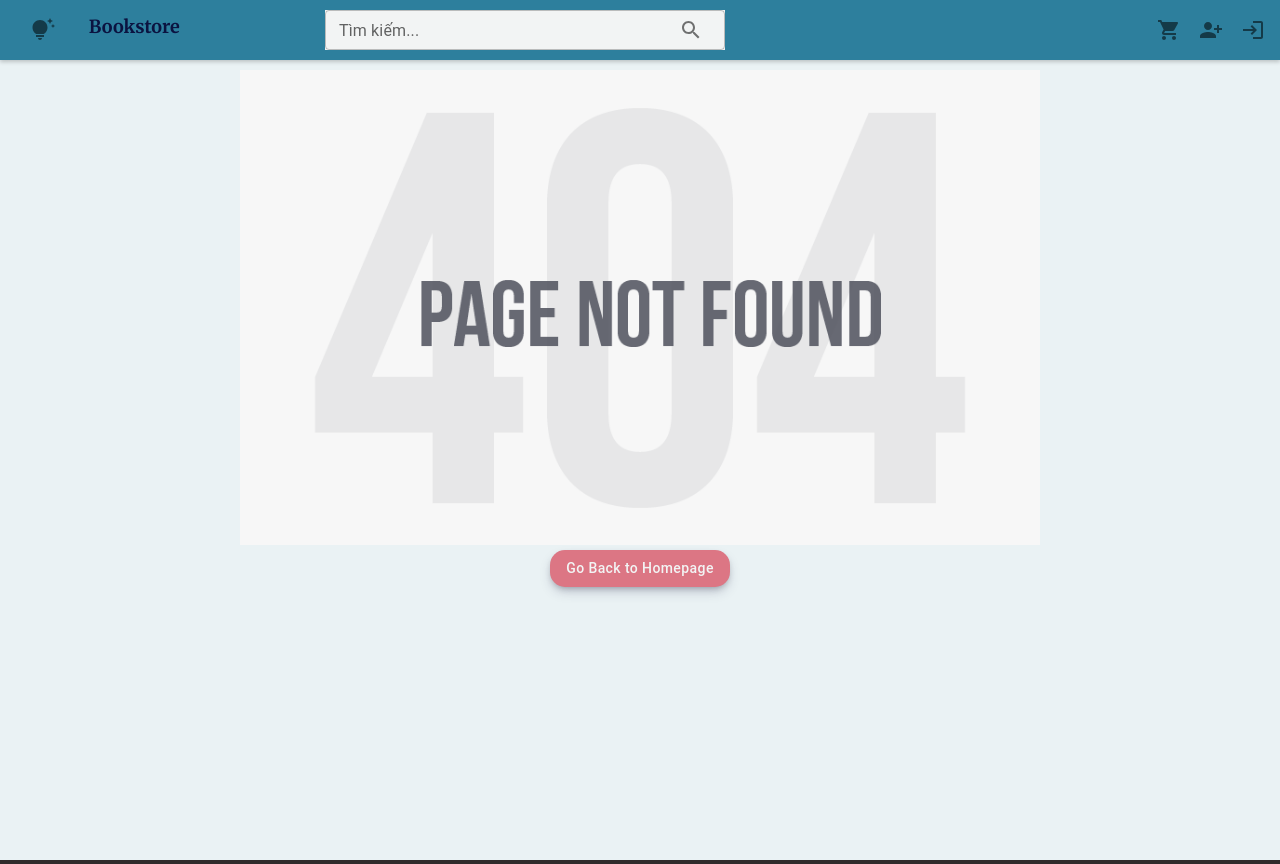
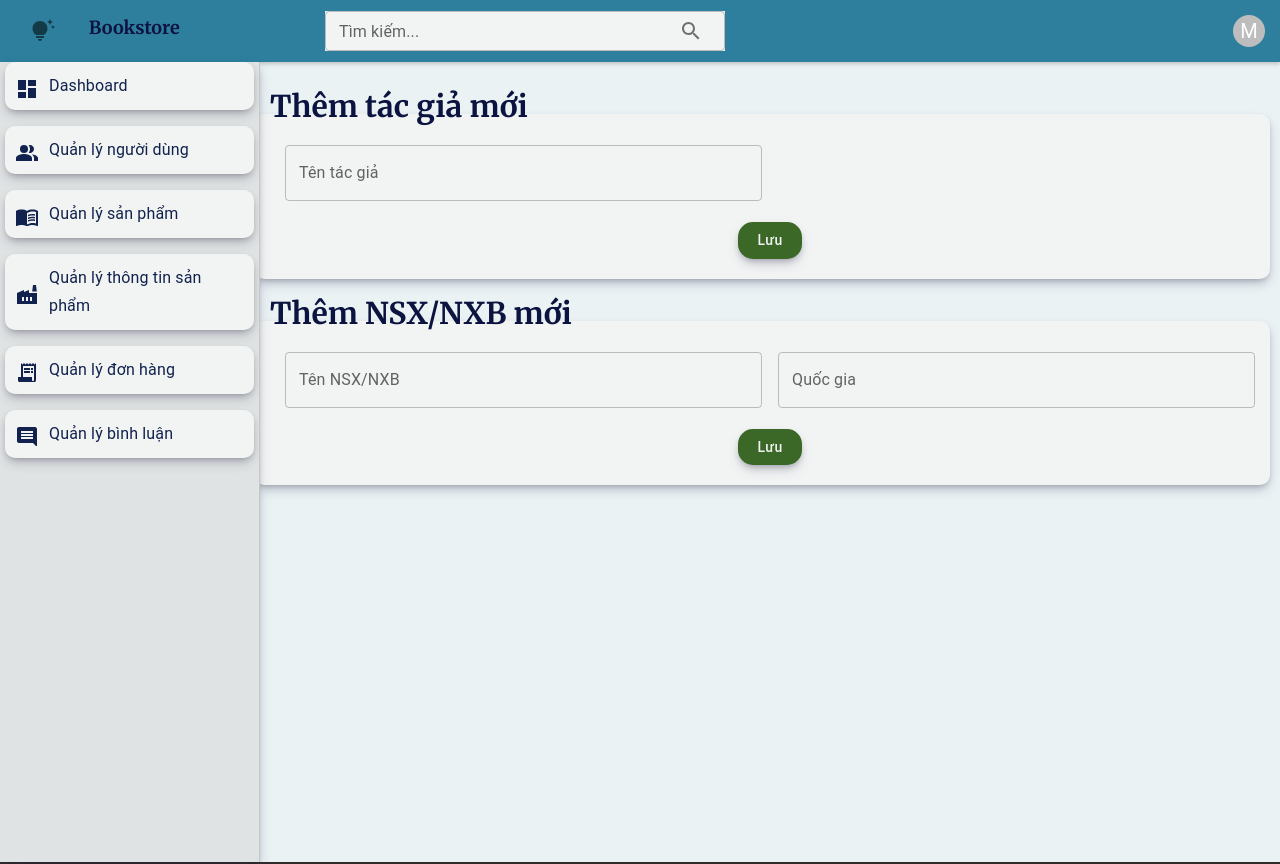
Before and after one commit to tungnguyen0304/BookStore, a React (Create React App) app: page /admin/product-info in a window 1280 px wide. Shown: the top 864 px of the page. Built offline with nearby package versions, Linux system fonts and the light colour scheme.

Commit message:
Add ability to add author, manufacturer

```diff
--- a/src/App.js
+++ b/src/App.js
@@ -25,11 +25,11 @@ export default function App() {
 
     return (
         <div style={{display: 'flex', flexDirection: 'column', minHeight: '100vh'}}>
-            {/* <AdminHeader showSideBar={showSideBar} setShowSideBar={setShowSideBar}/> */}
-            <GuestHeader/>
+            <AdminHeader showSideBar={showSideBar} setShowSideBar={setShowSideBar}/>
+            {/* <GuestHeader/> */}
             <div style={container}>
                 <div style={sticky}>
-                    {/* <Sidebar showSideBar={showSideBar} setShowSideBar={setShowSideBar}/> */}
+                    <Sidebar showSideBar={showSideBar} setShowSideBar={setShowSideBar}/>
                 </div>
                 <div style={content}>
                     <Webpages />
--- a/src/webpages/Sidebar.js
+++ b/src/webpages/Sidebar.js
@@ -1,5 +1,6 @@
 import DashboardIcon from "@mui/icons-material/Dashboard";
 import MenuBookIcon from '@mui/icons-material/MenuBook';
+import FactoryIcon from '@mui/icons-material/Factory';
 import PeopleAltIcon from '@mui/icons-material/PeopleAlt';
 import ReceiptLongIcon from '@mui/icons-material/ReceiptLong';
 import CommentIcon from '@mui/icons-material/Comment';
@@ -65,6 +66,16 @@ const SidebarContent = () => {
           </Typography>
         </DashboardBox>
       </Link>
+      <Link href="/admin/product-info" underline="none">
+      <DashboardBox className='secondLayerBox shadowedBox'>
+          <Icon>
+            <FactoryIcon />
+          </Icon>
+          <Typography variant="subtitle1" sx={{ marginLeft: '10px' }}>
+          Quản lý thông tin sản phẩm
+          </Typography>
+        </DashboardBox>
+      </Link>
       <Link href="/admin/orders" underline="none">
         <DashboardBox className='secondLayerBox shadowedBox'>
           <Icon>
--- /dev/null
+++ b/src/webpages/admin/AdminManageProductInfo.js
@@ -0,0 +1,172 @@
+import { Grid, FormControl, TextField, Autocomplete } from '@mui/material';
+import React, { useState, useEffect } from 'react';
+import axios from 'axios';
+import { GreenButton, RedButton } from '../button-theme/ButtonTheme';
+import ConfirmDialog from '../ConfirmDialog';
+
+const AdminManageProductInfo = () => {
+  const [authorName, setAuthorName] = useState('');
+  const [manufacturer, setManufacturer] = useState({
+    name: '',
+    country: ''
+  })
+  const [authorError, setAuthorError] = useState(authorName);
+  const [manufacturerError, setManufacturerError] = useState(manufacturer);
+
+  const handleChangeManu = (e) => {
+      const { name, value } = e.target;
+      setManufacturer((prevState) => ({ ...prevState, [name]: value }));
+      // if there is any warning, turn it off
+      if (manufacturerError[name]) {
+        setManufacturerError({...manufacturerError, [name] : ''})
+      }
+  };
+
+
+  const handleSubmitAuthor = async (e) => {
+    let error = '';
+
+    const trimmedAuthorName = authorName.trim()
+
+    if (trimmedAuthorName.length === 0) {
+        error = 'Tên tác giả không được trống'
+    } else if (trimmedAuthorName.length > 50) {
+        error = 'Tên tác giả phải ít hơn 50 ký tự'
+    }
+
+    // Set errors if any, else submit form
+    if (error.length !== 0) {
+        setAuthorError(error);
+        window.scrollTo({top: 0, left: 0, behavior: 'smooth'});
+    } else {
+        try {
+          const response = await axios.post('http://www.btl-web.com/api/author-add.php', {
+            name: trimmedAuthorName
+          })
+          console.log(response)
+        } catch (error) {
+          console.log(error);
+        }
+    }
+  };
+
+  const handleSubmitManu = async (e) => {
+    const errors = {}
+
+    const trimmedManuName = manufacturer.name.trim()
+    const trimmedCountryName = manufacturer.country.trim()
+
+    if (trimmedManuName.length === 0) {
+        errors.name = 'Tên NSX/NXB không được trống'
+    } else if (trimmedManuName.length > 50) {
+        errors.name = 'Tên NSX/NXB phải ít hơn 50 ký tự'
+    }
+
+    if (trimmedCountryName.length > 20) {
+        errors.country = "Tên quốc gia phải ít hơn 20 ký tự"
+    }
+
+    // Set errors if any, else submit form
+    if (Object.keys(errors).length > 0) {
+        setManufacturerError(errors);
+        window.scrollTo({top: 0, left: 0, behavior: 'smooth'});
+    } else {
+        try {
+          const response = await axios.post('http://www.btl-web.com/api/manufacturer-add.php', {
+            name: trimmedManuName,
+            country: trimmedCountryName
+          })
+          console.log(response)
+        } catch (error) {
+          console.log(error);
+        }
+    }
+  };
+
+  const [confirmSaveAuthor, setConfirmSaveAuthor] = useState(false)
+  const [confirmSaveManu, setConfirmSaveManu] = useState(false)
+
+  return (
+    <>
+    <div>
+      <div className='pageTitle'>Thêm tác giả mới</div>
+      <form onSubmit={handleSubmitAuthor}>
+        <Grid container spacing={2} className='secondLayerBox shadowedBox' style={{overflow:'hidden'}}>
+          <Grid item xs={12} sm={6}>
+              <FormControl fullWidth >
+              <TextField
+                  label="Tên tác giả"
+                  name="name"
+                  value={authorName}
+                  onChange={(e) => {
+                    setAuthorName(e.target.value)
+                    if (authorError) {
+                        setAuthorError('')
+                    }
+                  }}
+                  error={!!authorError}
+                  helperText={authorError}
+              />
+              </FormControl>
+          </Grid>
+          <Grid item container justifyContent="center">
+            <GreenButton variant="contained" onClick={() => setConfirmSaveAuthor(!confirmSaveAuthor)}>
+                Lưu
+            </GreenButton>
+          </Grid>
+        </Grid>
+      </form>
+      <ConfirmDialog
+        isOpen={confirmSaveAuthor}
+        setOpen={setConfirmSaveAuthor}
+        content="Bạn chắc chắn muốn thêm tác giả?"
+        confirm={handleSubmitAuthor}
+      />
+    </div>
+    <div>
+    <div className='pageTitle'>Thêm NSX/NXB mới</div>
+    <form onSubmit={handleSubmitManu}>
+      <Grid container spacing={2} className='secondLayerBox shadowedBox' style={{overflow:'hidden'}}>
+        <Grid item xs={12} sm={6}>
+            <FormControl fullWidth >
+            <TextField
+                label="Tên NSX/NXB"
+                name="name"
+                value={manufacturer.name}
+                onChange={handleChangeManu}
+                error={!!manufacturerError.name}
+                helperText={manufacturerError.name}
+            />
+            </FormControl>
+        </Grid>
+        <Grid item xs={12} sm={6}>
+            <FormControl fullWidth >
+                <TextField
+                    label="Quốc gia"
+                    name="country"
+                    value={manufacturer.country}
+                    onChange={handleChangeManu}
+                    error={!!manufacturerError.country}
+                    helperText={manufacturerError.country}
+                />
+            </FormControl>
+        </Grid>
+        <Grid item container justifyContent="center">
+          <GreenButton variant="contained" onClick={() => setConfirmSaveManu(!confirmSaveManu)}>
+              Lưu
+          </GreenButton>
+        </Grid>
+      </Grid>
+    </form>
+    <ConfirmDialog
+      isOpen={confirmSaveManu}
+      setOpen={setConfirmSaveManu}
+      content="Bạn chắc chắn muốn thêm NSX/NXB?"
+      confirm={handleSubmitManu}
+    />
+  </div>
+  </>
+  );
+};
+
+export default AdminManageProductInfo;
--- a/src/webpages/index.js
+++ b/src/webpages/index.js
@@ -18,11 +18,11 @@ import Order from './user-page/Order';
 import AdminDashboard from './admin/AdminDashboard';
 import AdminUsersList from './admin/AdminUsersList';
 import AdminCommentsList from './admin/AdminCommentsList';
-// import AdminContacts from './admin/AdminContacts';
 import AdminProductsList from './admin/AdminProductsList';
 import AdminEditProduct from './admin/AdminEditProduct';
 import AdminAddProduct from './admin/AdminAddProduct';
 import AdminOrdersList from './admin/AdminOrdersList';
+import AdminManageProductInfo from './admin/AdminManageProductInfo';
 import './index.css';
 
 const userInfo = {
@@ -45,14 +45,14 @@ export default function Webpages () {
             <Route path="/cart/payment" element={<Payment/>} />
             <Route path="/login" element={<ModalLogin/>} />
             <Route path="/register" element={<Register/>} />
-            <Route path="/view_profile" element={<ViewProfile/>} />
-            <Route path="/edit_profile" element={<EditProfile/>} />
+            <Route path="/view-profile" element={<ViewProfile/>} />
+            <Route path="/edit-profile" element={<EditProfile/>} />
             <Route path="/orders" element={<UserOrdersList/>} />
-            <Route path="/orders/order/:filterParams?" element={<Order/>} />
+            <Route path="/orders/order/:id?" element={<Order/>} />
             <Route path="/admin" element={<AdminDashboard/>} />
             <Route path="/admin/users" element={<AdminUsersList/>} />
             <Route path="/admin/comments" element={<AdminCommentsList/>} />
-            {/* <Route path="/admin/contacts" element={<AdminContacts/>} /> */}
+            <Route path="/admin/product-info" element={<AdminManageProductInfo/>} />
             <Route path="/admin/products" element={<AdminProductsList/>} />
             <Route path="/admin/products/edit/:id?" element={<AdminEditProduct/>} />
             <Route path="/admin/products/add" element={<AdminAddProduct/>} />
--- a/src/webpages/user-page/EditProfile.js
+++ b/src/webpages/user-page/EditProfile.js
@@ -104,7 +104,7 @@ const EditProfile = () => {
 
   return (
     <div>
-      <div className='pageTitle'><h2>Edit Profile</h2></div>
+      <div className='pageTitle'>Chỉnh sửa hồ sơ</div>
       <form onSubmit={handleSubmit}>
         <Grid container spacing={2} className='secondLayerBox shadowedBox' style={{overflow:'hidden'}}>
           <Grid item xs={12} sm={6}>
```
Also changed, not shown: 2 other files (tests, documents, lock files or other folders).
